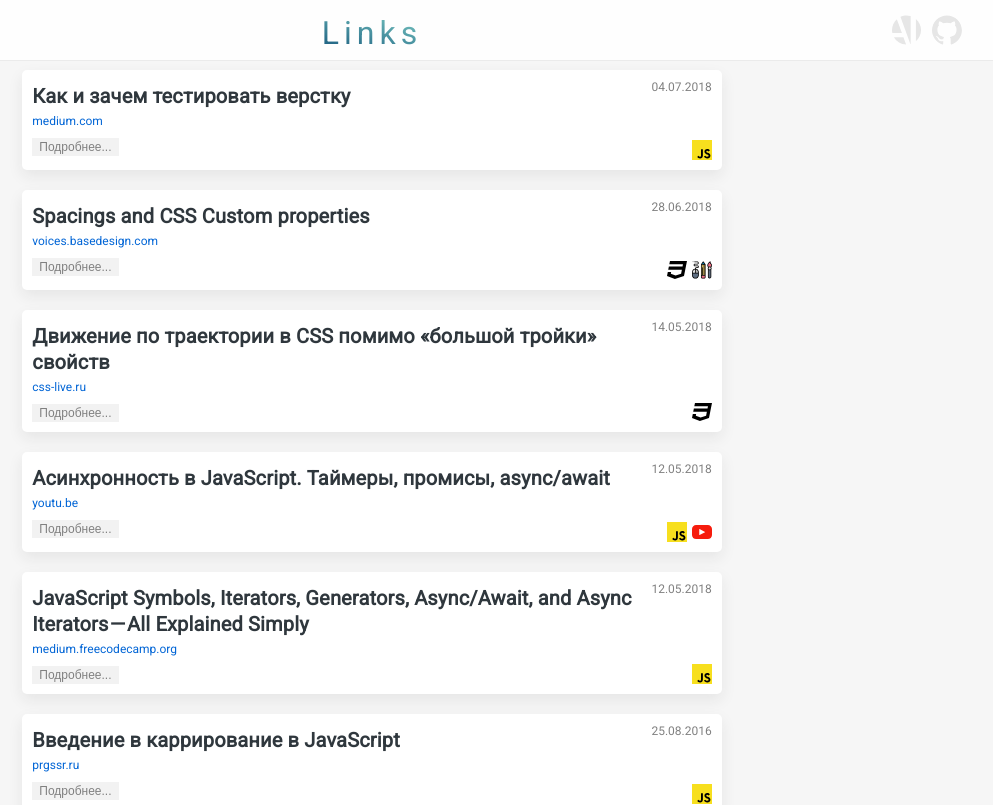
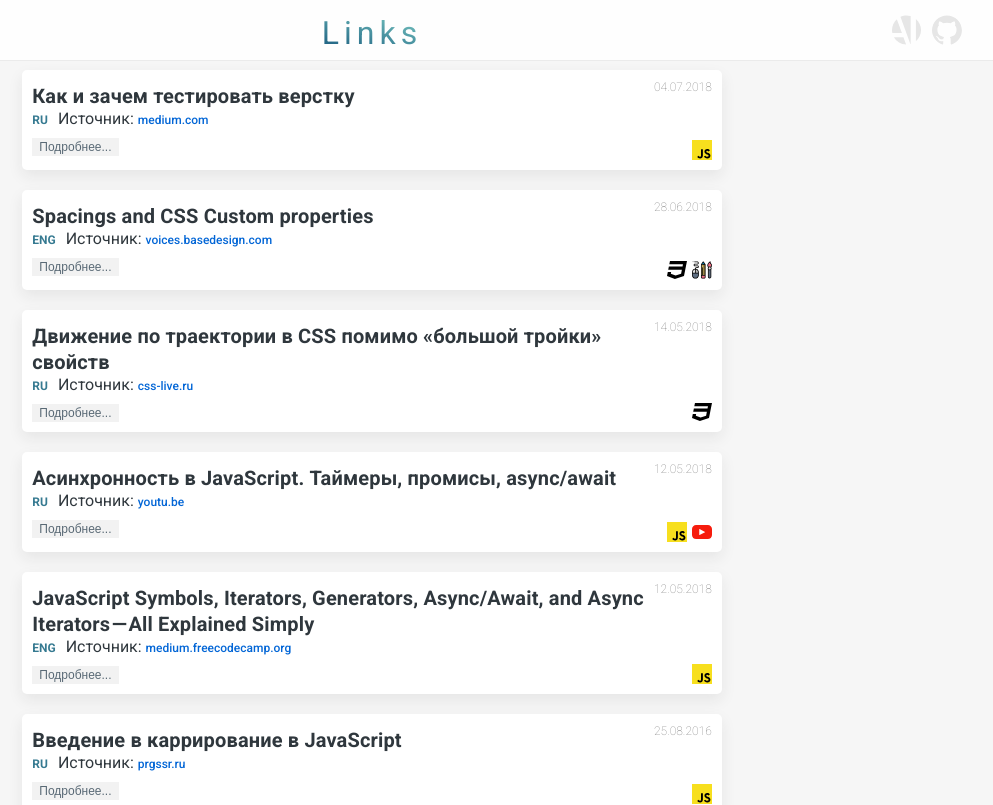
Before and after one commit to MoonW1nd/Links, a React app: page / in a window 1280 px wide. Shown: the top 805 px of the page, without its empty margins (268-1261 px from the left). Built offline with nearby package versions, Linux system fonts and the light colour scheme.

Commit message:
Add LanguageInfo and update download fonts

```diff
--- a/index.html
+++ b/index.html
@@ -4,7 +4,7 @@
     <meta charset="UTF-8">
     <title>Links</title>
     <meta name="viewport" content="width=device-width, initial-scale=1, shrink-to-fit=no">
-    <link href="https://fonts.googleapis.com/css?family=Roboto" rel="stylesheet">
+    <link href="https://fonts.googleapis.com/css?family=Roboto:100,100i,300,300i,400,400i,500,500i,700,700i,900,900i&amp;subset=cyrillic,cyrillic-ext" rel="stylesheet">
 </head>
 <body>
     <section id="App"></section>
--- a/src/UI-Kit/colors.scss
+++ b/src/UI-Kit/colors.scss
@@ -4,11 +4,13 @@
 $gray: #808080;
 $lightGray: darken(#ffffff, 5%);
 $black: #2f373d;
+$blue: #596975;
 $lightGreen: #c8e6c9;
 $yellow: #f7e01f;
 $white: #ffffff;
 // $cyanLight: #5fa9af61;
 $cyanLight: #d4e7e8;
+$cyan: #367a91;
 
 // ELEMENTS DEPENDS COLOR
 $lightSeporationColor: #ebebeb;
--- a/src/components/Article/index.js
+++ b/src/components/Article/index.js
@@ -1,22 +1,21 @@
 import React from 'react';
 import PropTypes from 'prop-types';
-// import CommentList from '../CommentList';
 import { CSSTransition } from 'react-transition-group';
 import './style.scss';
 import TagList from '../TagList/index';
 import PublishDate from '../PublishDate/index';
-import Link from '../Link/index';
 import YouTubeFrame from '../YouTubeFrame';
+import ArticleInfo from '../ArticleInfo';
 
 
 export default class Article extends React.PureComponent {
   render() {
     const { article, isOpen, toggleOpen } = this.props;
     return (
-      <div className='Article'>
+      <section className='Article'>
         <h3 className='Article-Title'>{ article.title }</h3>
         <PublishDate date = { article.date }/>
-        <Link link = { article.link } size='s' type='article'/>
+        <ArticleInfo link = { article.link } language={ article.language }/>
         {this.getContent()}
         <button
           onClick = { toggleOpen }
@@ -25,7 +24,7 @@ export default class Article extends React.PureComponent {
           { isOpen ? '' : 'Подробнее...' }
         </button>
         <TagList tags = {article.tags}/>
-      </div>
+      </section>
     );
   }
 
@@ -38,13 +37,13 @@ export default class Article extends React.PureComponent {
     // }
     return <CSSTransition timeout={ { enter: 300, exit: 0 } } classNames='article' in={isOpen} unmountOnExit>
       {
-        <section className={'Article-Content'}>
+        <div className={'Article-Content'}>
           <YouTubeFrame {...this.props.article}/>
           <p className={'Article-Content_Text'}>
             {content}
           </p>
           {/* <CommentList comments = { comments }/> */}
-        </section>
+        </div>
       }
     </CSSTransition>;
   }
--- a/src/components/Article/style.scss
+++ b/src/components/Article/style.scss
@@ -71,7 +71,7 @@
 
   &-Button {
     margin-top: 10px;
-    color: $gray;
+    color: $blue;
     border-style: solid;
     border-color: $lightGray;
     border-width: 1px;
--- /dev/null
+++ b/src/components/ArticleInfo/index.js
@@ -0,0 +1,17 @@
+import React from 'react';
+import { PropTypes as is } from 'prop-types';
+import './style.scss';
+import Link from '../Link';
+import LanguageIcon from '../LanguageIcon';
+
+export default function ArticleInfo({ link, language }) {
+  return <p className='ArticleInfo'>
+    <LanguageIcon language={ language }/>
+    <Link link={ link } size='s' type='article'/>
+  </p>;
+}
+
+ArticleInfo.propTypes = {
+  link: is.string.isRequired,
+  language: is.string.isRequired,
+};
--- /dev/null
+++ b/src/components/ArticleInfo/style.scss
@@ -0,0 +1,4 @@
+.ArticleInfo {
+  margin: 0;
+  padding: 0;
+}
--- /dev/null
+++ b/src/components/LanguageIcon/index.js
@@ -0,0 +1,13 @@
+import React from 'react';
+import { PropTypes as is } from 'prop-types';
+import './style.scss';
+
+export default function LanguageIcon({ language }) {
+  return <span className='LanguageIcon'>
+    {language.toUpperCase()}
+  </span>;
+}
+
+LanguageIcon.propTypes = {
+  language: is.string.isRequired,
+};
--- /dev/null
+++ b/src/components/LanguageIcon/style.scss
@@ -0,0 +1,11 @@
+@import '../../UI-Kit/sizes';
+@import '../../UI-Kit/colors';
+
+.LanguageIcon {
+  // border: $lightSeporationColor 1px solid;
+  // border-radius: 10px;
+  color: $cyan;
+  margin-right: 10px;
+  font-size: 0.75em;
+  font-weight: bold;
+}
--- a/src/components/Link/index.js
+++ b/src/components/Link/index.js
@@ -8,12 +8,15 @@ export default function Link({
   const typeClassName = type ? `Link_type_${type}` : '';
   const sizeClassName = size ? `Link_size_${size}` : 'Link_size_medium';
   const url = parseURL(link);
-  return <a
-    href = {link === 'Упс что-то пошло не так :(' ? '/' : link }
-    className = {`Link ${typeClassName} ${sizeClassName}`}
-  >
-    {text || `${url.hostname}`}
-  </a>;
+  return <span>
+      Источник:&nbsp;
+      <a
+        href = {link === 'Упс что-то пошло не так :(' ? '/' : link }
+        className = {`Link ${typeClassName} ${sizeClassName}`}
+      >
+        {text || `${url.hostname}`}
+      </a>
+    </span>;
 }
 
 
--- a/src/components/Link/style.scss
+++ b/src/components/Link/style.scss
@@ -16,6 +16,7 @@
       margin-right: -65px;
       color: $linkColor;
       text-decoration: none;
+      white-space: nowrap;
     }
   }
 }
--- a/src/components/PublishDate/index.js
+++ b/src/components/PublishDate/index.js
@@ -3,9 +3,9 @@ import { PropTypes } from 'prop-types';
 import './style.scss';
 
 export default function PublishDate({ date }) {
-  return <div className = 'PublishDate'>
+  return <time className = 'PublishDate'>
     {convertDate(date)}
-  </div>;
+  </time>;
 }
 
 function convertDate(inputDate) {
```
Also changed, not shown: src/data.js (+17 -0 lines).
